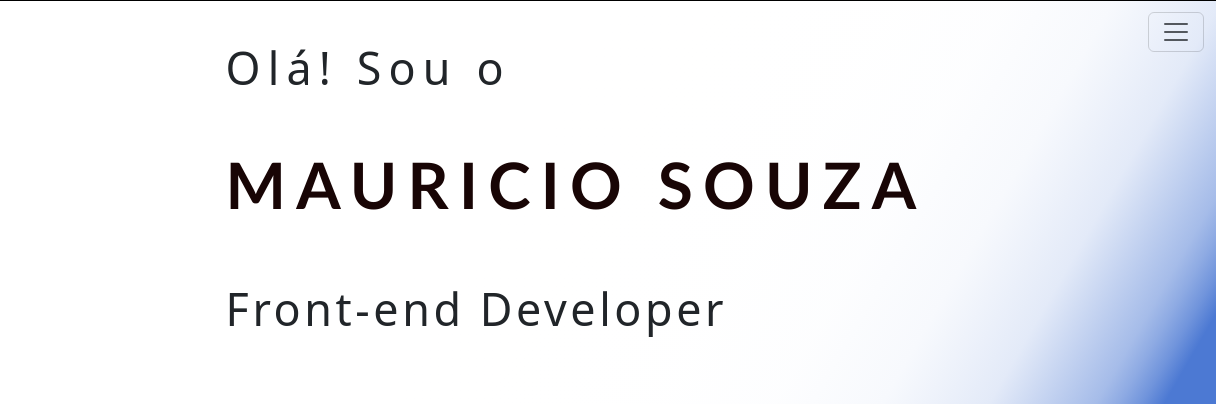
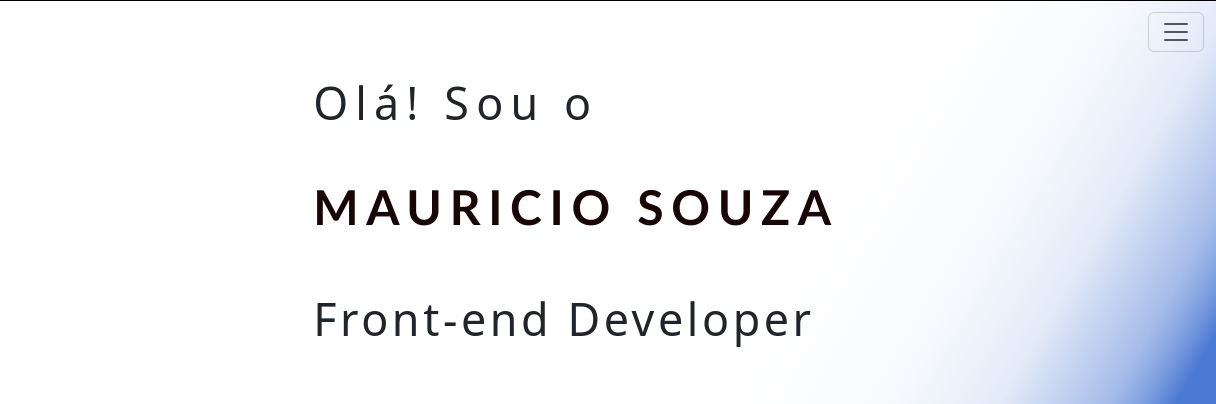
Before and after one commit to Mauricio2025/Leading-Page-HTML---CSS, a plain HTML site: page index.html in a window 1280 px wide. Shown: the top 404 px of the page, 64-1280 px from the left. Drawn offline with nearby package versions, Linux system fonts and the light colour scheme.

Commit message:
atualização

```diff
--- a/style.css
+++ b/style.css
@@ -54,7 +54,7 @@ body {
   margin-bottom: 48px;
   border-top: 0.4px solid black;
 
-  padding: 20px;
+  padding: 25px;
 
 
   min-width: 220px;
@@ -83,17 +83,17 @@ body {
   display: flex;
   flex-direction: column;
   gap: 32px;
+  margin: 30px;
 
 }
 
 .conteudo-principal-escrito-titulo {
   font-size: 2.8rem;
   letter-spacing: 0.16em;
-
 }
 
 .conteudo-principal-escrito-titulo-2{
-  font-size: 4rem;
+  font-size: 3rem;
   font-weight: 800;
   text-transform: uppercase;
   letter-spacing: 0.16em;
```
